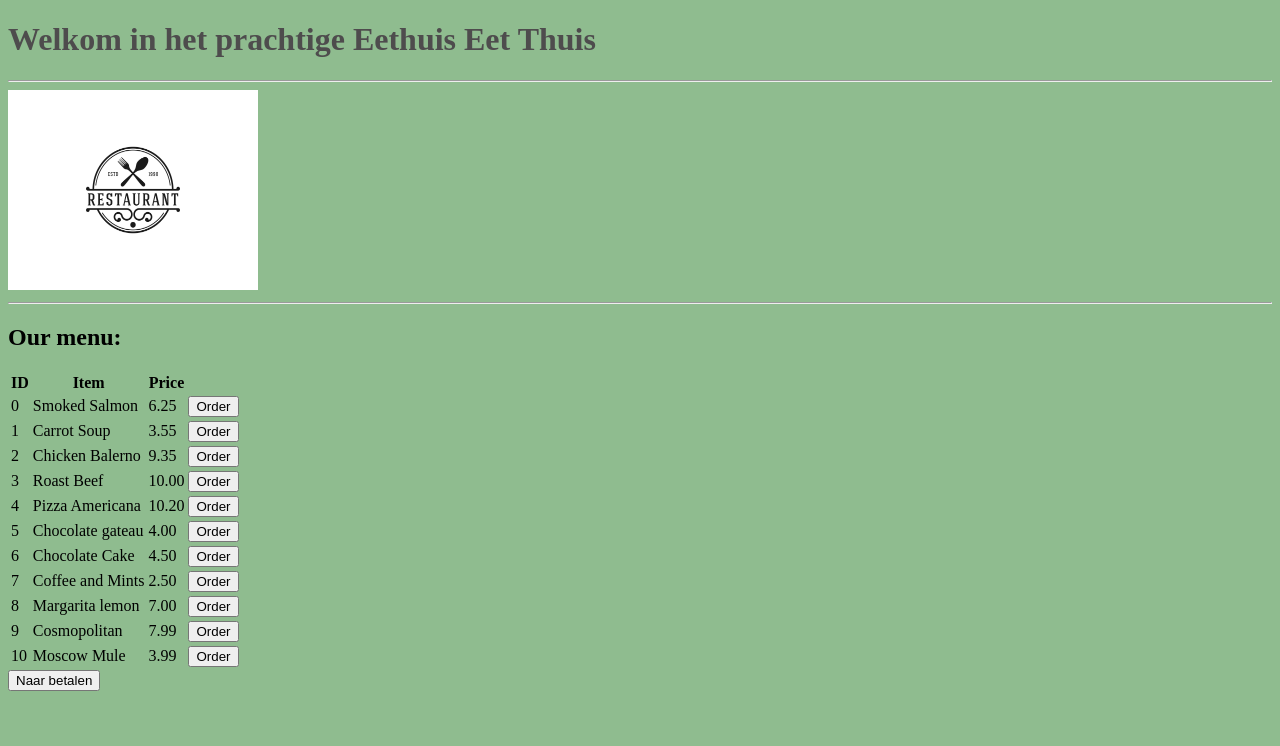
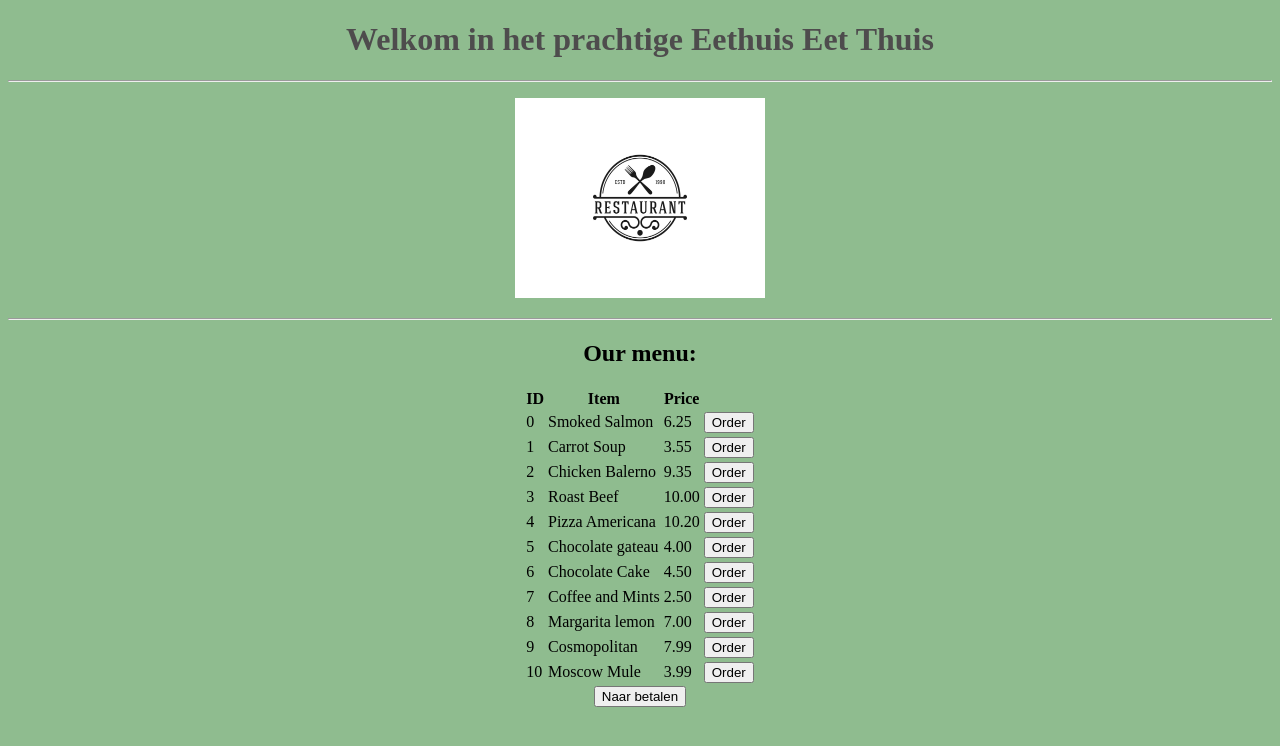
Before and after one commit to stefvlis/BootcampWebsite, a plain HTML site: page index.html in a window 1280 px wide. Drawn offline with Linux system fonts and the light colour scheme.

Commit message:
centered the page

```diff
--- a/index.html
+++ b/index.html
@@ -2,12 +2,12 @@
 <html lang='en'>
 
 <body style="background-color:darkseagreen">
-    <h1 style="color:rgb(78, 76, 77);">Welkom in het prachtige Eethuis Eet Thuis</h1>
+    <h1 style="text-align:center; color:rgb(78, 76, 77);">Welkom in het prachtige Eethuis Eet Thuis</h1>
     <hr>
-    <img src="restaurantLogo.jpg" width="250" height="200">
+    <p style="text-align:center;"><img src="restaurantLogo.jpg" width="250" height="200" class="right"></p>
     <hr>
-    <h2>Our menu:</h2>
-    <table>
+    <h2 style="text-align:center;">Our menu:</h2>
+    <table style = "margin-left:auto;margin-right:auto;">
         <tr>
             <th>ID</th>
             <th>Item</th>
@@ -81,8 +81,8 @@
         </tr>
     </table>
 
-    <input type="button" onclick="computeTotal()" value = "Naar betalen"></input>
-    <div id="toPay"></div>
+    <div style= "text-align:center"><input type="button" id="betaalKnop" onclick="computeTotal()" value = "Naar betalen" style = "text-align:center;"></input></div>
+    <div id="toPay" style = "text-align:center;"></div>
     <script src="websiteJavascript.js"></script>
 </body>
 
--- a/websiteJavascript.js
+++ b/websiteJavascript.js
@@ -1,4 +1,5 @@
 var toPay = 0;
+const knop = document.getElementById("betaalKnop")
 
 function addItem(x) {
     toPay += x
@@ -10,6 +11,5 @@ function computeTotal() {
     paragraph.appendChild(message);
     var betalenMessage = document.getElementById("toPay")
     betalenMessage.appendChild(paragraph);
+    knop.style.display = "none"
 }
-//test
-//test2
```
